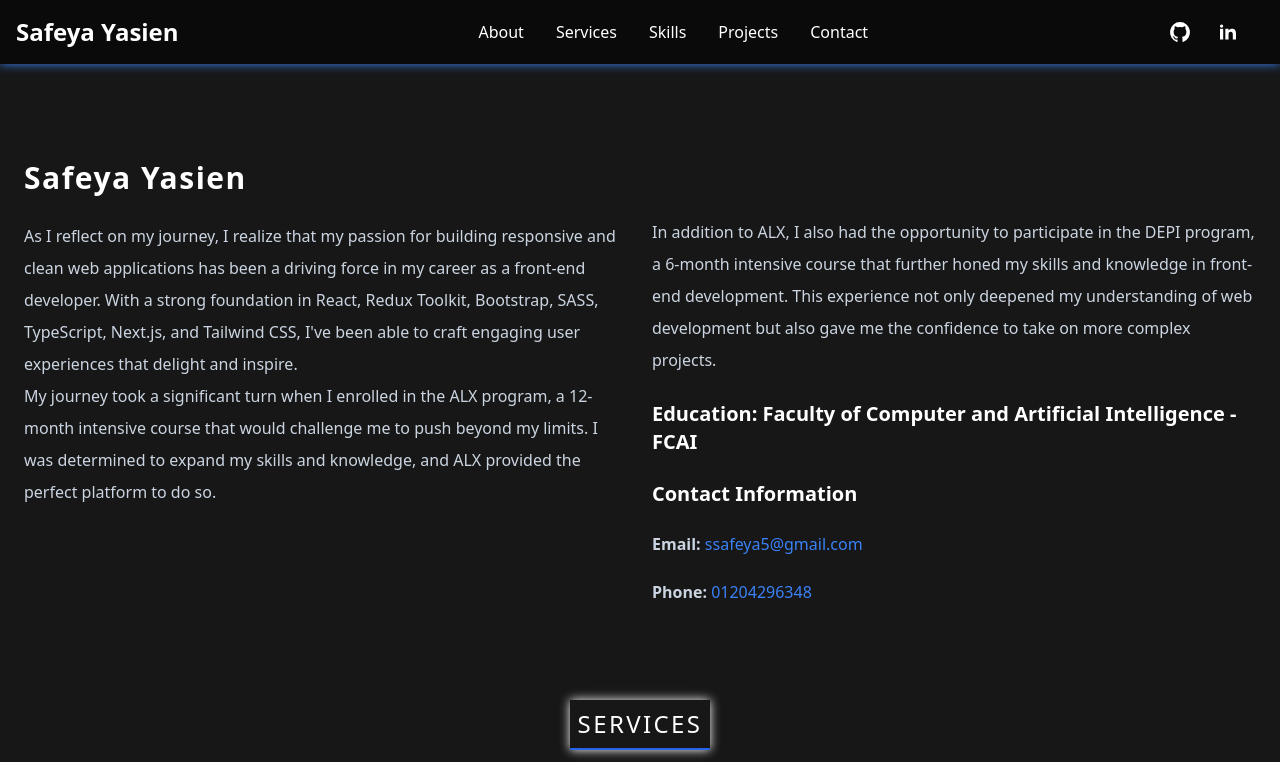
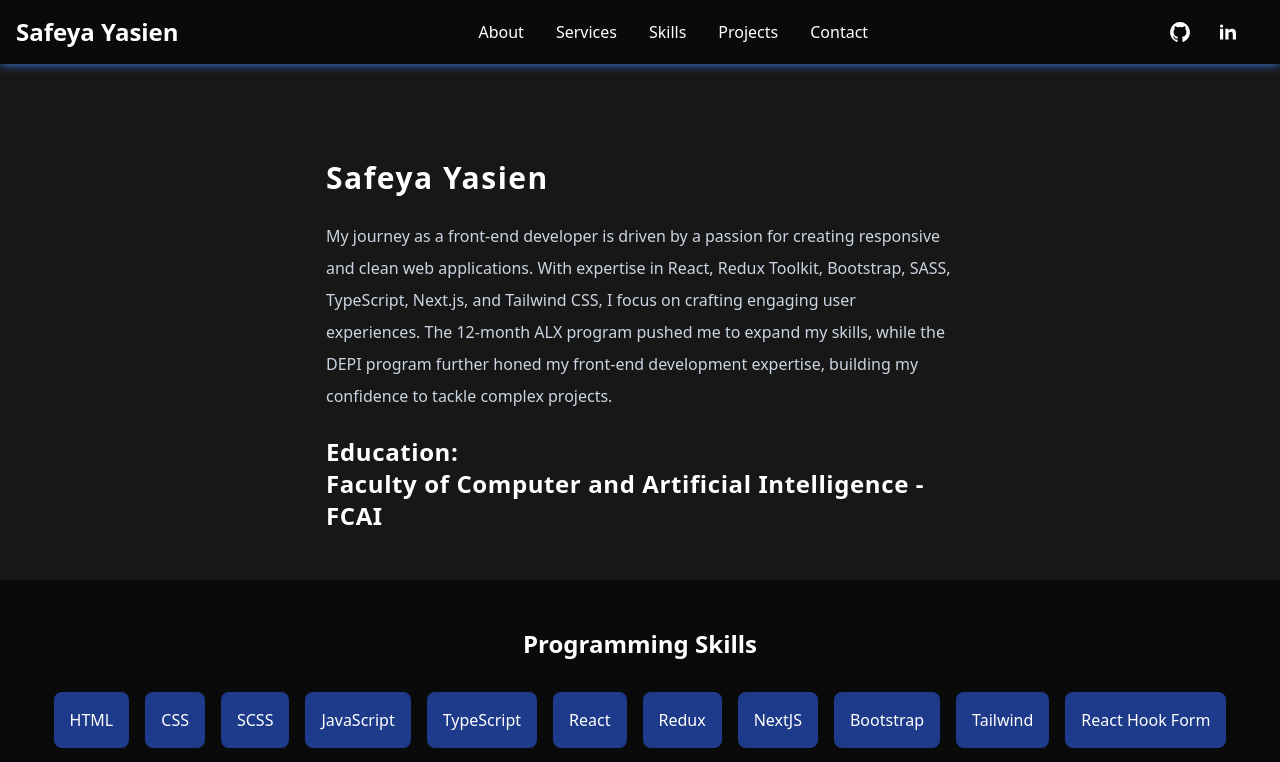
Before and after one commit to Safeya-Yasien/portfolio, a Next.js app: page / in a window 1280 px wide. Shown: the top 762 px of the page. Built offline with nearby package versions, Linux system fonts and the light colour scheme.

Commit message:
update about me

```diff
--- a/src/app/components/portfolio/HeroSection.tsx
+++ b/src/app/components/portfolio/HeroSection.tsx
@@ -1,69 +1,26 @@
 const HeroSection = () => {
   return (
     <section id="about">
-      <div className="container">
-        <div className="grid grid-cols-1 lg:grid-cols-2 gap-6">
-          {/* Profile Image Section */}
-
+      <div className="grid grid-cols-12  gap-6 mx-auto">
         {/* Information Section */}
-          <div className="flex flex-col space-y-6">
+        <div className=" col-start-2 col-span-10 lg:col-start-4 lg:col-span-6 flex flex-col  space-y-6">
           {/* Name and Bio */}
           <h1 className="text-white text-3xl font-bold capitalize tracking-wider">
             Safeya Yasien
           </h1>
           <p className="text-slate-300 leading-8 text-base">
-              As I reflect on my journey, I realize that my passion for building
-              responsive and clean web applications has been a driving force in
-              my career as a front-end developer. With a strong foundation in
+            My journey as a front-end developer is driven by a passion for
+            creating responsive and clean web applications. With expertise in
             React, Redux Toolkit, Bootstrap, SASS, TypeScript, Next.js, and
-              Tailwind CSS, I&apos;ve been able to craft engaging user
-              experiences that delight and inspire.
-              <br />
-              My journey took a significant turn when I enrolled in the ALX
-              program, a 12-month intensive course that would challenge me to
-              push beyond my limits. I was determined to expand my skills and
-              knowledge, and ALX provided the perfect platform to do so. <br />
-
+            Tailwind CSS, I focus on crafting engaging user experiences. The
+            12-month ALX program pushed me to expand my skills, while the DEPI
+            program further honed my front-end development expertise, building
+            my confidence to tackle complex projects.
           </p>
-          </div>
-          <div className="flex flex-col space-y-6 pt-14">
-            <p className="text-slate-300 leading-8 text-base">
-              In addition to ALX, I also had the opportunity to participate in
-              the DEPI program, a 6-month intensive course that further honed my
-              skills and knowledge in front-end development. This experience not
-              only deepened my understanding of web development but also gave me
-              the confidence to take on more complex projects.
-            </p>
-            {/* Faculty Information */}
-            <h2 className="text-white text-xl font-semibold">
-              Education: Faculty of Computer and Artificial Intelligence - FCAI
+          <h2 className="text-white text-2xl font-semibold tracking-wide">
+            Education:
+            <br /> Faculty of Computer and Artificial Intelligence - FCAI
           </h2>
-
-            {/* Contact Details */}
-            <h2 className="text-white text-xl font-semibold">
-              Contact Information
-            </h2>
-            <p className="text-slate-300">
-              <span className="font-bold">Email: </span>
-              <a
-                href="mailto:ssafeya5@gmail.com"
-                className="text-blue-500 hover:underline"
-              >
-                ssafeya5@gmail.com
-              </a>
-            </p>
-            <p className="text-slate-300">
-              <span className="font-bold">Phone: </span>
-              <a
-                href="https://wa.me/201204296348"
-                target="_blank"
-                rel="noopener noreferrer"
-                className="text-blue-500 hover:underline"
-              >
-                01204296348
-              </a>
-            </p>
-          </div>
         </div>
       </div>
     </section>
--- a/src/app/page.tsx
+++ b/src/app/page.tsx
@@ -11,8 +11,8 @@ export default function Home() {
   return (
     <div className="wrapper pt-28">
       <HeroSection />
+      <MySkills />
       <ServicesSection />
-      <MySkills />
       <ProjectsSection />
       <CertificationsSection />
       <ContactSection />
```
Also changed, not shown: public/logo.jpg (added), public/test.jpg (added). Lines whose indentation alone changed are shown as unchanged.
